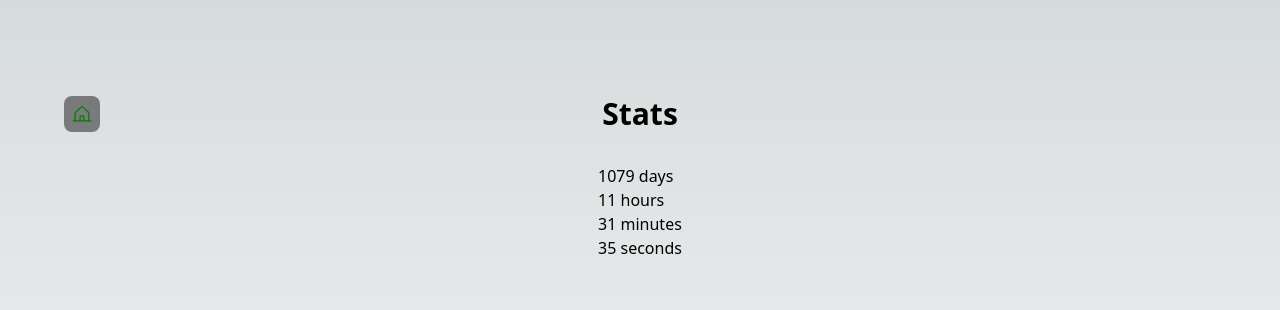
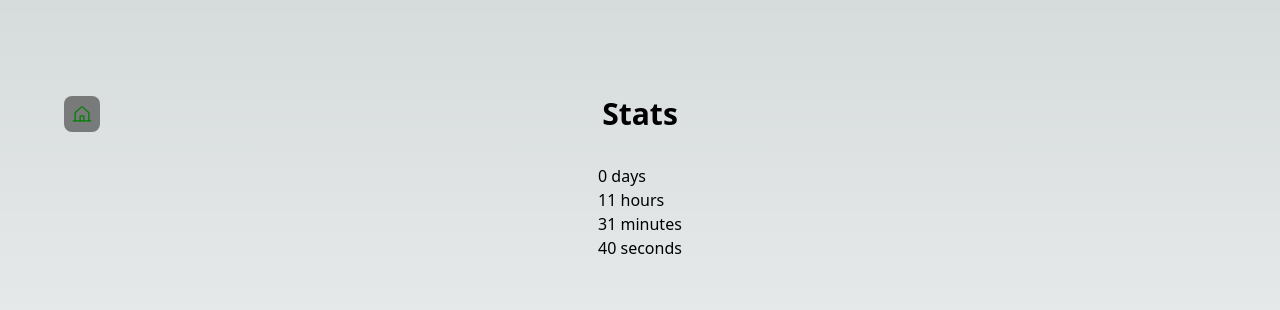
Before and after one commit to ryanfurrh/sam-aswellas-ryan, a Next.js app: page /stats in a window 1280 px wide. Shown: the top 310 px of the page. Built offline with nearby package versions, Linux system fonts and the light colour scheme.

Commit message:
Move time into interval

```diff
--- a/src/components/RelationshipCounter.tsx
+++ b/src/components/RelationshipCounter.tsx
@@ -8,12 +8,9 @@ export default function RelationshipCounter() {
   const [seconds, setSeconds] = useState(0);
   useEffect(() => {
     const target = new Date("11/05/2020 19:37:00");
-    const interval = setInterval(() => {}, 1000);
+    const interval = setInterval(() => {
       const now = new Date();
       const difference = now.getTime() - target.getTime();
-
-    const d = Math.floor(difference / (1000 * 60 * 60 * 24));
-    setDays(d);
       const h = Math.floor(
         (difference % (1000 * 60 * 60 * 24)) / (1000 * 60 * 60)
       );
@@ -23,6 +20,7 @@ export default function RelationshipCounter() {
 
       const s = Math.floor((difference % (1000 * 60)) / 1000);
       setSeconds(s);
+    }, 1000);
 
     return () => clearInterval(interval);
   }, []);
```
Lines whose indentation alone changed are shown as unchanged.
